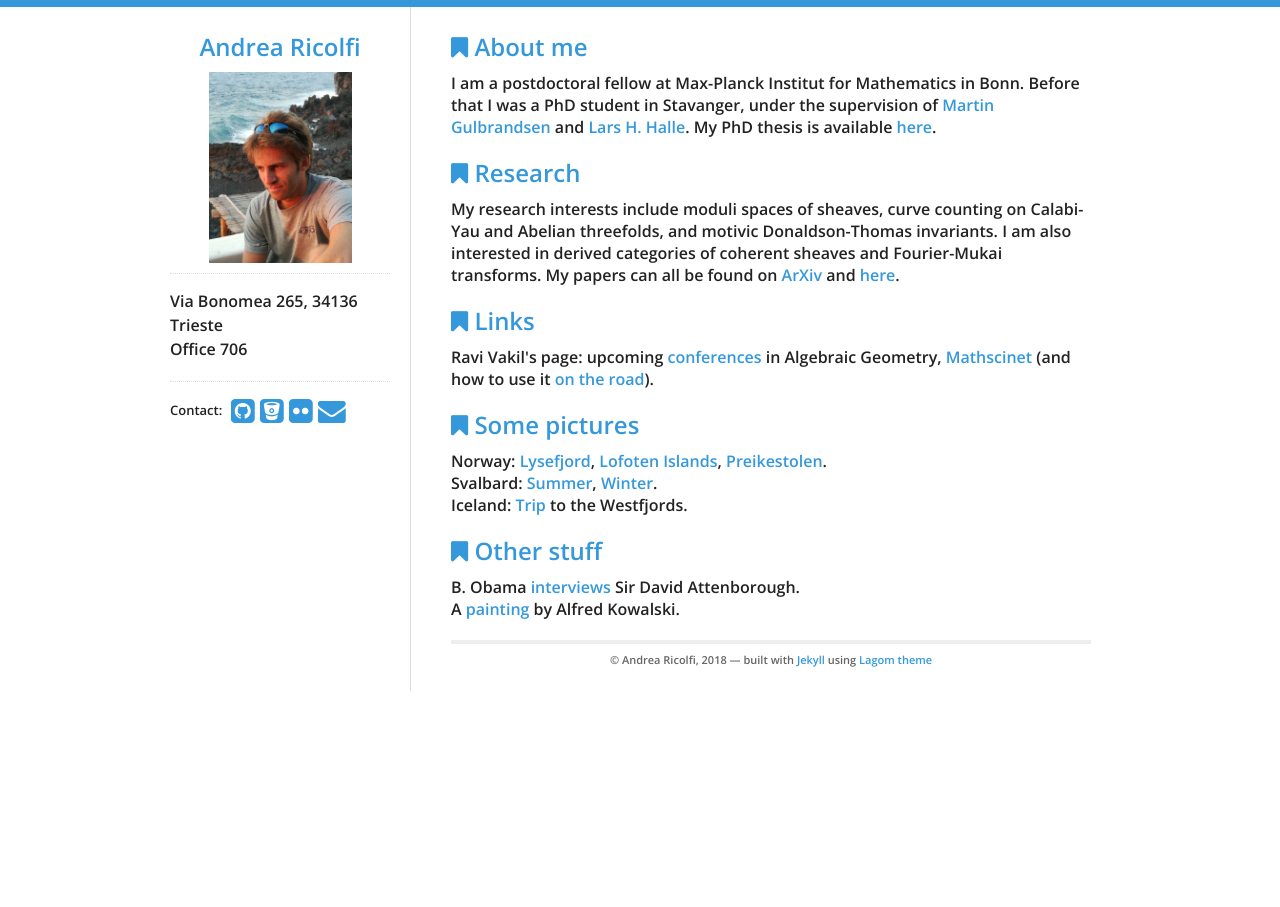
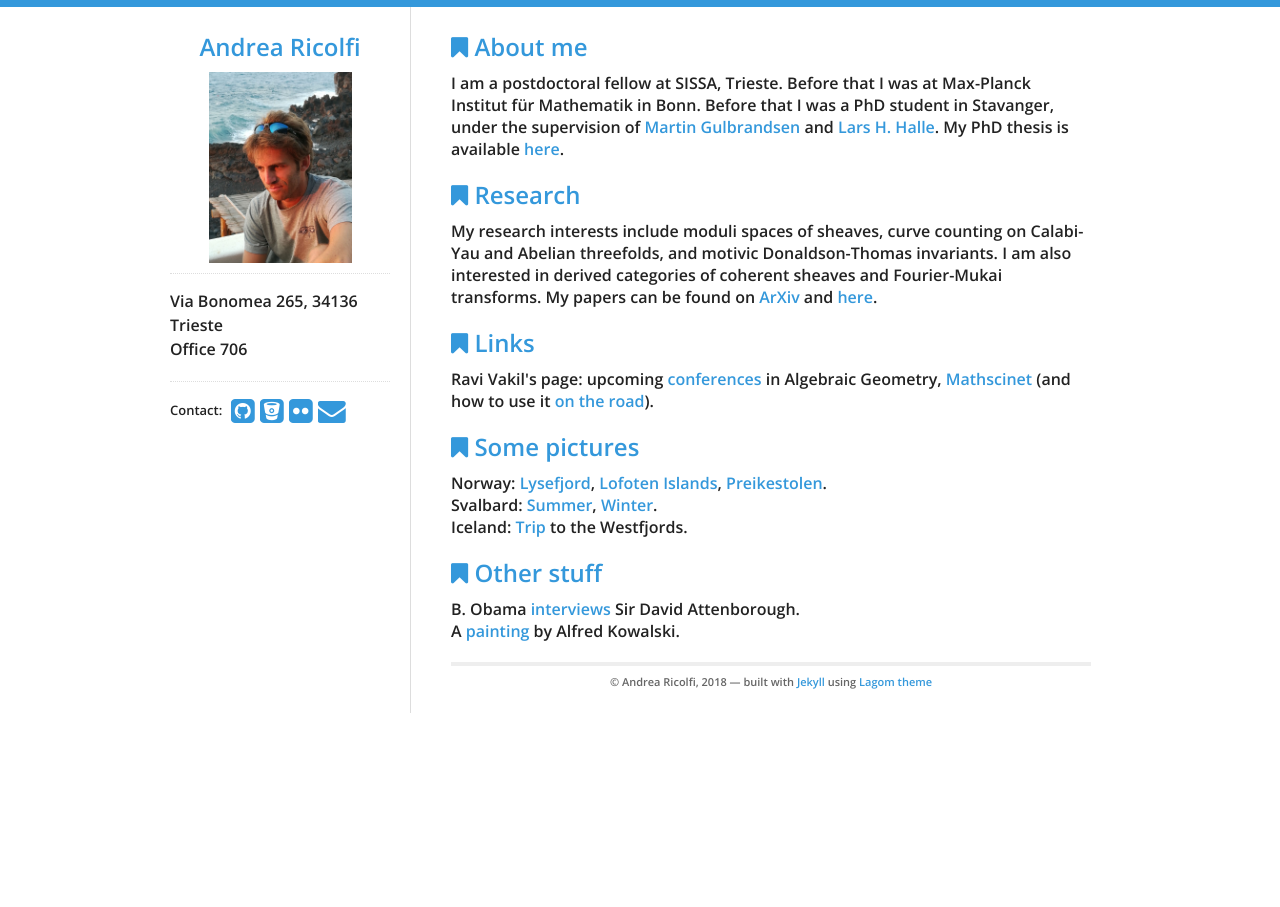
Before and after one commit to atricolfi/atricolfi.github.io, a Jekyll site: the page built from index.html, in a window 1280 px wide. Built offline with Jekyll 4.4.1, drawn with Linux system fonts in a browser that asks for light colours.

Commit message:
Update index.html
update address

```diff
--- a/index.html
+++ b/index.html
@@ -6,7 +6,7 @@ title: Homepage
 <div id="home">
   <h2><i class="fa fa-bookmark"></i> About me</h2>
 <p>
-I am a postdoctoral fellow at Max-Planck Institut for Mathematics in Bonn. Before that I was a PhD student in Stavanger,
+I am a postdoctoral fellow at SISSA, Trieste. Before that I was at Max-Planck Institut für Mathematik in Bonn. Before that I was a PhD student in Stavanger,
 under the supervision of <a href="http://www.ux.uis.no/%7Emartingg/">Martin Gulbrandsen</a> and
 <a href="http://www.math.ku.dk/english/about/news/halle/"> Lars H. Halle</a>. My PhD thesis is available <a href="phd-thesis.pdf">here</a>.
 </p>
@@ -18,7 +18,7 @@ under the supervision of <a href="http://www.ux.uis.no/%7Emartingg/">Martin Gulb
   My research interests include moduli spaces of sheaves, curve counting on Calabi-Yau and Abelian threefolds,
 and motivic Donaldson-Thomas invariants.
 I am also interested in derived categories of coherent sheaves and Fourier-Mukai transforms.
-My papers can all be found on <a href="https://arxiv.org/search/?query=ricolfi&searchtype=all&source=header">ArXiv</a> and <a href="Papers.html">here</a>.
+My papers can be found on <a href="https://arxiv.org/search/?query=ricolfi&searchtype=all&source=header">ArXiv</a> and <a href="Papers.html">here</a>.
 </p>
 
 
```
